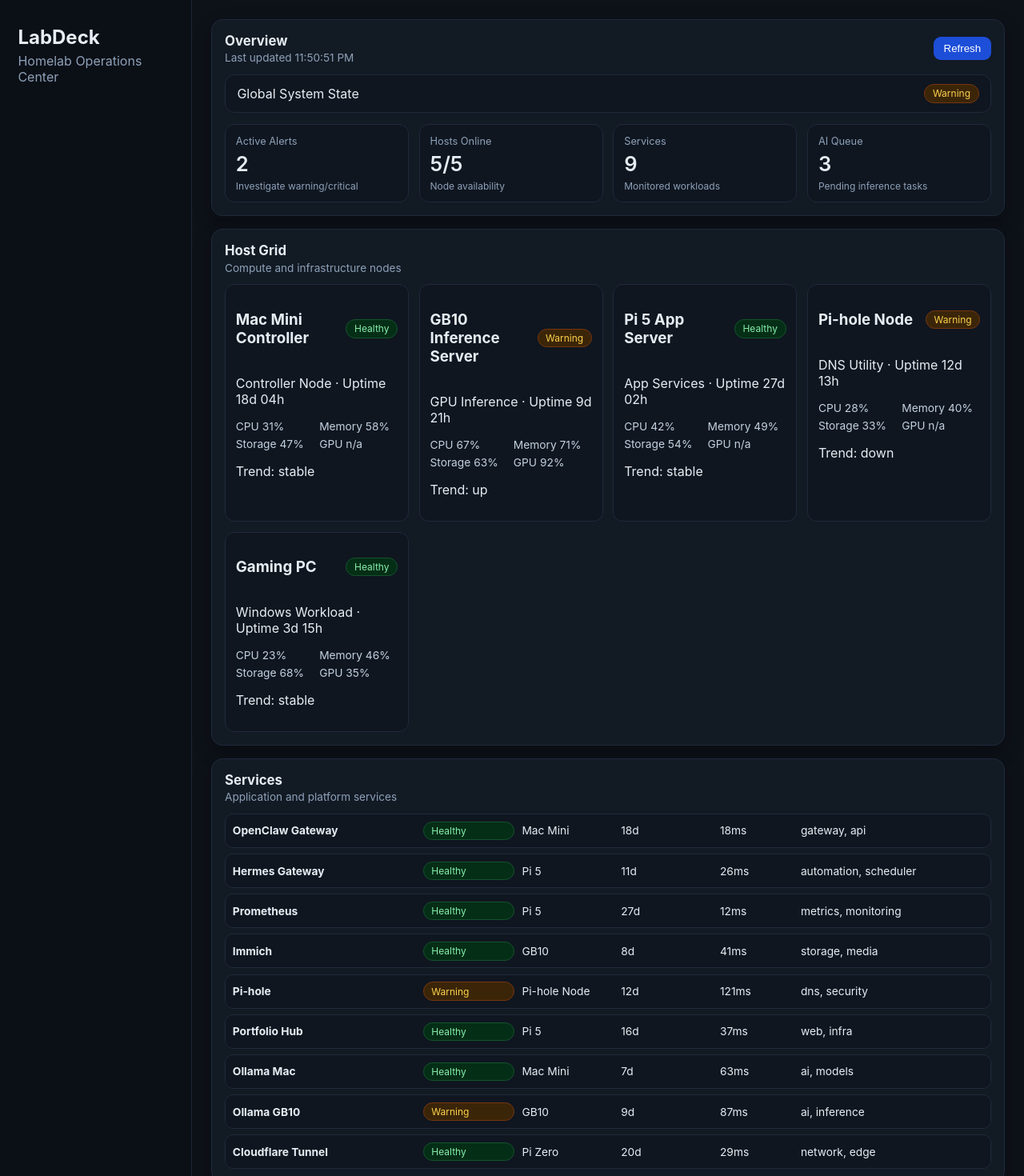
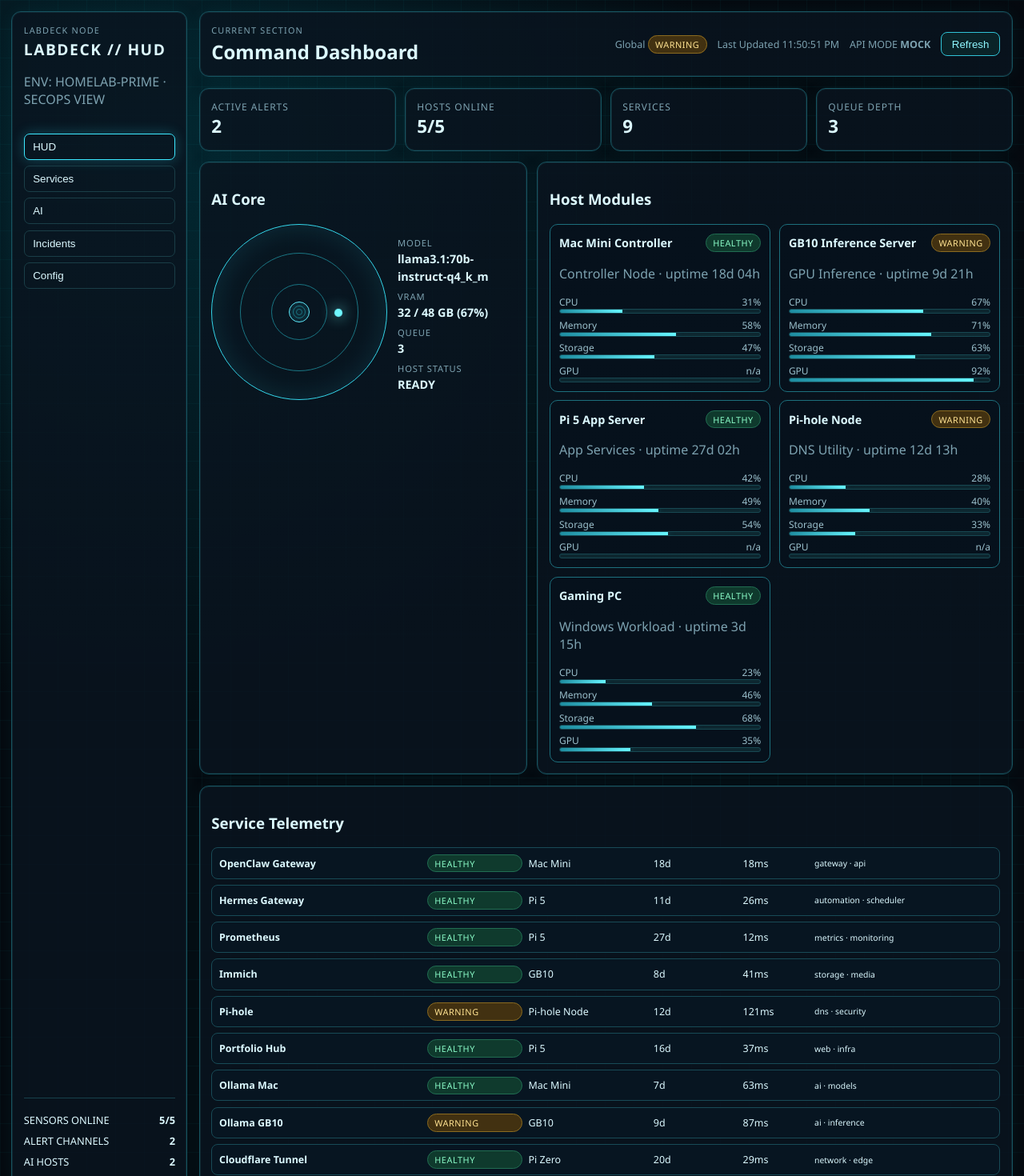
Before and after one commit to ndietrichj/labdeck, a React (Vite) app: page / in a window 1280 px wide. Shown: the top 1470 px of the page at 80% size. Built offline with nearby package versions, Linux system fonts and the light colour scheme.

Commit message:
Restyle dashboard into cyberpunk HUD layout

```diff
--- a/src/layouts/AppLayout.tsx
+++ b/src/layouts/AppLayout.tsx
@@ -1,13 +1,5 @@
 import type { ReactNode } from 'react';
 
 export function AppLayout({ children }: { children: ReactNode }) {
-  return (
-    <div className="app-shell">
-      <aside className="sidebar">
-        <h1>LabDeck</h1>
-        <p>Homelab Operations Center</p>
-      </aside>
-      <main className="main-content">{children}</main>
-    </div>
-  );
+  return <main className="main-content">{children}</main>;
 }
--- a/src/lib/api.ts
+++ b/src/lib/api.ts
@@ -2,7 +2,7 @@ import { mockDashboardData } from '../data/mockDashboardData';
 import type { DashboardData } from '../types/dashboard';
 
 const MOCK_MODE = true;
-const BACKEND_BASE_URL = 'http://10.0.0.220:8787/api';
+const BACKEND_BASE_URL = 'http://localhost:8787/api';
 
 const delay = (ms: number) => new Promise((resolve) => setTimeout(resolve, ms));
 
--- a/src/pages/DashboardPage.tsx
+++ b/src/pages/DashboardPage.tsx
@@ -1,77 +1,125 @@
-import { MetricCard } from '../components/MetricCard';
-import { SectionHeader } from '../components/SectionHeader';
 import { StatusBadge } from '../components/StatusBadge';
 import { useDashboardData } from '../hooks/useDashboardData';
+
+const navItems = ['HUD', 'Services', 'AI', 'Incidents', 'Config'];
+
+function Meter({ label, value }: { label: string; value?: number }) {
+  const safeValue = value ?? 0;
+  return (
+    <div className="hud-meter">
+      <div className="hud-meter-head"><span>{label}</span><span>{value === undefined ? 'n/a' : `${safeValue}%`}</span></div>
+      <div className="hud-meter-track"><i style={{ width: `${Math.min(safeValue, 100)}%` }} /></div>
+    </div>
+  );
+}
 
 export function DashboardPage() {
   const { data, loading, refresh } = useDashboardData();
 
-  if (loading && !data) {
-    return <div className="panel">Loading operations telemetry…</div>;
-  }
-
-  if (!data) {
-    return <div className="panel">No dashboard data available.</div>;
-  }
+  if (loading && !data) return <div className="loading-screen">Loading telemetry link…</div>;
+  if (!data) return <div className="loading-screen">No dashboard data available.</div>;
 
   const onlineHosts = data.hosts.filter((host) => host.status !== 'critical').length;
+  const totalVramPct = Math.round((data.ai.vramUsedGb / data.ai.vramTotalGb) * 100);
 
   return (
-    <div className="dashboard-grid">
-      <section className="panel overview">
-        <SectionHeader
-          title="Overview"
-          subtitle={`Last updated ${new Date(data.updatedAt).toLocaleTimeString()}`}
-          action={<button className="refresh-btn" onClick={refresh}>Refresh</button>}
-        />
-        <div className="overview-banner">
-          <span>Global System State</span>
-          <StatusBadge status={data.overallStatus} />
+    <div className="hud-shell">
+      <aside className="hud-sidebar hud-panel">
+        <div>
+          <p className="eyebrow">LabDeck Node</p>
+          <h1>LABDECK // HUD</h1>
+          <p className="muted">ENV: HOMELAB-PRIME · SECOPS VIEW</p>
         </div>
-        <div className="metrics-grid">
-          <MetricCard label="Active Alerts" value={data.activeAlerts} subtext="Investigate warning/critical" />
-          <MetricCard label="Hosts Online" value={`${onlineHosts}/${data.hosts.length}`} subtext="Node availability" />
-          <MetricCard label="Services" value={data.services.length} subtext="Monitored workloads" />
-          <MetricCard label="AI Queue" value={data.ai.queueDepth} subtext="Pending inference tasks" />
+        <nav className="hud-nav">
+          {navItems.map((item, index) => (
+            <button key={item} className={index === 0 ? 'active' : ''}>{item}</button>
+          ))}
+        </nav>
+        <div className="hud-sidebar-summary">
+          <p>SENSORS ONLINE <strong>{onlineHosts}/{data.hosts.length}</strong></p>
+          <p>ALERT CHANNELS <strong>{data.activeAlerts}</strong></p>
+          <p>AI HOSTS <strong>{data.ai.availableHosts.length}</strong></p>
         </div>
+      </aside>
+
+      <main className="hud-main">
+        <header className="top-bar hud-panel">
+          <div>
+            <p className="eyebrow">Current Section</p>
+            <h2>Command Dashboard</h2>
+          </div>
+          <div className="top-meta">
+            <span>Global <StatusBadge status={data.overallStatus} /></span>
+            <span>Last Updated {new Date(data.updatedAt).toLocaleTimeString()}</span>
+            <span>API MODE <strong>MOCK</strong></span>
+            <button className="refresh-btn" onClick={refresh}>Refresh</button>
+          </div>
+        </header>
+
+        <section className="overview-strip">
+          <article className="hud-panel stat"><p>Active Alerts</p><strong>{data.activeAlerts}</strong></article>
+          <article className="hud-panel stat"><p>Hosts Online</p><strong>{onlineHosts}/{data.hosts.length}</strong></article>
+          <article className="hud-panel stat"><p>Services</p><strong>{data.services.length}</strong></article>
+          <article className="hud-panel stat"><p>Queue Depth</p><strong>{data.ai.queueDepth}</strong></article>
         </section>
 
-      <section className="panel">
-        <SectionHeader title="Host Grid" subtitle="Compute and infrastructure nodes" />
+        <section className="center-grid">
+          <article className="hud-panel ai-core">
+            <h3>AI Core</h3>
+            <div className="radar-wrap">
+              <div className="radar-ring"><div className="radar-ring inner" /><div className="pulse-dot" /></div>
+              <div className="ai-readout">
+                <p>MODEL</p><strong>{data.ai.activeModel}</strong>
+                <p>VRAM</p><strong>{data.ai.vramUsedGb} / {data.ai.vramTotalGb} GB ({totalVramPct}%)</strong>
+                <p>QUEUE</p><strong>{data.ai.queueDepth}</strong>
+                <p>HOST STATUS</p><strong>{data.ai.inferenceAvailable ? 'READY' : 'OFFLINE'}</strong>
+              </div>
+            </div>
+          </article>
+
+          <article className="hud-panel">
+            <h3>Host Modules</h3>
             <div className="host-grid">
               {data.hosts.map((host) => (
-            <article className="host-card" key={host.id}>
-              <div className="host-top"><h3>{host.name}</h3><StatusBadge status={host.status} /></div>
-              <p>{host.role} · Uptime {host.uptime}</p>
-              <div className="usage-grid">
-                <span>CPU {host.cpu}%</span><span>Memory {host.memory}%</span><span>Storage {host.storage}%</span>
-                {host.gpu !== undefined ? <span>GPU {host.gpu}%</span> : <span>GPU n/a</span>}
+                <div className="host-card" key={host.id}>
+                  <div className="host-top"><h4>{host.name}</h4><StatusBadge status={host.status} /></div>
+                  <p className="muted">{host.role} · uptime {host.uptime}</p>
+                  <Meter label="CPU" value={host.cpu} />
+                  <Meter label="Memory" value={host.memory} />
+                  <Meter label="Storage" value={host.storage} />
+                  <Meter label="GPU" value={host.gpu} />
                 </div>
-              <p className="trend">Trend: {host.trend}</p>
+              ))}
+            </div>
           </article>
+        </section>
+
+        <section className="hud-panel">
+          <h3>Service Telemetry</h3>
+          <div className="service-rows">
+            {data.services.map((service) => (
+              <div key={service.id} className="service-row">
+                <strong>{service.name}</strong>
+                <StatusBadge status={service.status} />
+                <span>{service.host}</span>
+                <span>{service.uptime}</span>
+                <span>{service.latencyMs}ms</span>
+                <small>{service.tags.join(' · ')}</small>
+              </div>
             ))}
           </div>
         </section>
+      </main>
 
-      <section className="panel">
-        <SectionHeader title="Services" subtitle="Application and platform services" />
-        <div className="table-like">
-          {data.services.map((service) => <div key={service.id} className="row"><strong>{service.name}</strong><StatusBadge status={service.status} /><span>{service.host}</span><span>{service.uptime}</span><span>{service.latencyMs}ms</span><span>{service.tags.join(', ')}</span></div>)}
-        </div>
-      </section>
-
-      <section className="panel two-col">
-        <div>
-          <SectionHeader title="AI Infrastructure" subtitle="Inference and model serving" />
-          <p>Hosts: {data.ai.availableHosts.join(', ')}</p><p>Active Model: {data.ai.activeModel}</p>
-          <p>VRAM: {data.ai.vramUsedGb}GB / {data.ai.vramTotalGb}GB</p><p>Queue Depth: {data.ai.queueDepth}</p>
-          <p>Availability: {data.ai.inferenceAvailable ? 'Ready' : 'Unavailable'}</p>
-        </div>
-        <div>
-          <SectionHeader title="Incident Feed" subtitle="Recent operational activity" />
-          {data.incidents.length === 0 ? <p>No incidents in the last hour.</p> : data.incidents.map((incident) => <div key={incident.id} className="incident"><StatusBadge status={incident.status} /><span>{incident.message}</span><small>{incident.time}</small></div>)}
-        </div>
-      </section>
+      <aside className="hud-rail hud-panel">
+        <h3>Incident / Event Feed</h3>
+        {data.incidents.map((incident) => (
+          <article key={incident.id} className="incident-item">
+            <div className="incident-head"><StatusBadge status={incident.status} /><span>{incident.time}</span></div>
+            <p>{incident.message}</p>
+          </article>
+        ))}
+      </aside>
     </div>
   );
 }
--- a/src/styles/global.css
+++ b/src/styles/global.css
@@ -1,36 +1,89 @@
-:root { color-scheme: dark; font-family: Inter, Segoe UI, sans-serif; }
-body { margin: 0; background: #0d1118; color: #e6edf3; }
-* { box-sizing: border-box; transition: all .2s ease; }
-.app-shell { display: grid; grid-template-columns: 240px 1fr; min-height: 100vh; }
-.sidebar { padding: 2rem 1.4rem; border-right: 1px solid #1d2736; background: #0b0f16; }
-.sidebar h1 { margin: 0 0 .3rem; }
-.sidebar p { color: #8ea1b8; margin: 0; }
-.main-content { padding: 1.5rem; }
-.dashboard-grid { display: grid; gap: 1rem; }
-.panel { background: #121a24; border: 1px solid #1f2a3a; border-radius: 14px; padding: 1rem; box-shadow: 0 8px 24px rgba(0,0,0,.2); }
-.section-header { display: flex; justify-content: space-between; align-items: center; margin-bottom: .8rem; }
-.section-header h2 { margin: 0; font-size: 1.05rem; }
-.section-header p { margin: .2rem 0 0; color: #8ea1b8; font-size: .85rem; }
-.refresh-btn { background: #1d4ed8; border: 0; color: white; border-radius: 9px; padding: .45rem .8rem; cursor: pointer; }
-.refresh-btn:hover { filter: brightness(1.1); }
-.metrics-grid { display: grid; grid-template-columns: repeat(auto-fit,minmax(170px,1fr)); gap: .8rem; margin-top: .9rem; }
-.metric-card { background: #0f1620; border: 1px solid #1f2a3a; padding: .8rem; border-radius: 12px; }
-.metric-label { color: #8ea1b8; margin: 0; font-size: .8rem; }
-.metric-value { margin: .3rem 0; font-size: 1.6rem; font-weight: 600; }
-.metric-subtext { margin: 0; color: #8ea1b8; font-size: .75rem; }
-.status-badge { border-radius: 999px; padding: .2rem .6rem; font-size: .75rem; border: 1px solid; }
-.status-healthy { color: #86efac; border-color: #14532d; background: #052e16; }
-.status-warning { color: #fcd34d; border-color: #78350f; background: #3b2508; }
-.status-critical { color: #fca5a5; border-color: #7f1d1d; background: #450a0a; }
-.status-unknown { color: #cbd5e1; border-color: #334155; background: #1e293b; }
-.overview-banner { display:flex; justify-content:space-between; align-items:center; padding:.7rem .9rem; background:#0f1620; border:1px solid #1f2a3a; border-radius:12px; }
-.host-grid { display:grid; grid-template-columns:repeat(auto-fit,minmax(220px,1fr)); gap:.8rem; }
-.host-card { background:#0f1620; border:1px solid #1f2a3a; padding:.8rem; border-radius:12px; }
-.host-card:hover, .row:hover { border-color:#35517b; }
-.host-top { display:flex; justify-content:space-between; align-items:center; gap:.5rem; }
-.usage-grid { display:grid; grid-template-columns:repeat(2,1fr); gap:.4rem; font-size:.86rem; color:#c3d1df; }
-.table-like { display:grid; gap:.45rem; }
-.row { display:grid; grid-template-columns:2fr 1fr 1fr 1fr .8fr 2fr; align-items:center; gap:.6rem; padding:.55rem; background:#0f1620; border:1px solid #1f2a3a; border-radius:10px; font-size:.86rem; }
-.two-col { display:grid; grid-template-columns:1fr 1fr; gap:1rem; }
-.incident { display:grid; grid-template-columns:auto 1fr auto; gap:.6rem; align-items:center; padding:.5rem 0; border-bottom:1px solid #1b2533; }
-@media (max-width: 980px) { .app-shell{grid-template-columns:1fr;} .sidebar{display:none;} .two-col{grid-template-columns:1fr;} .row{grid-template-columns:1.5fr 1fr 1fr 1fr;} }
+:root {
+  color-scheme: dark;
+  font-family: 'Segoe UI', Inter, 'SF Pro Text', Roboto, sans-serif;
+  --bg: #05090f;
+  --panel: #091420cc;
+  --line: #1f8397;
+  --text: #dcf9ff;
+  --muted: #7da2b0;
+  --glow: rgba(49, 230, 255, 0.26);
+}
+
+* { box-sizing: border-box; }
+body {
+  margin: 0;
+  color: var(--text);
+  background:
+    linear-gradient(rgba(0, 255, 255, 0.03) 1px, transparent 1px),
+    linear-gradient(90deg, rgba(0, 255, 255, 0.03) 1px, transparent 1px),
+    radial-gradient(circle at 15% 10%, rgba(0, 190, 220, 0.15), transparent 35%),
+    var(--bg);
+  background-size: 36px 36px, 36px 36px, auto, auto;
+}
+body::after { content: ''; position: fixed; inset: 0; pointer-events: none; background: repeating-linear-gradient(0deg, transparent 0, transparent 3px, rgba(255,255,255,0.02) 4px); opacity: .35; }
+
+.main-content { padding: 0; }
+.loading-screen { margin: 1.5rem; border: 1px solid var(--line); padding: 1rem; border-radius: 10px; background: #091420; }
+.hud-shell { display: grid; grid-template-columns: 250px minmax(0, 1fr) 320px; gap: .9rem; padding: .9rem; min-height: 100vh; }
+.hud-panel { background: var(--panel); border: 1px solid color-mix(in srgb, var(--line) 45%, #0f2c33); box-shadow: inset 0 0 0 1px rgba(113, 247, 255, 0.08), 0 0 25px rgba(0, 255, 255, 0.05); border-radius: 12px; }
+.eyebrow { color: var(--muted); letter-spacing: .11em; font-size: .68rem; text-transform: uppercase; margin: 0; }
+.muted { color: var(--muted); }
+
+.hud-sidebar { padding: 1rem; display:flex; flex-direction:column; gap: 1rem; }
+.hud-sidebar h1 { margin: .2rem 0; font-size: 1.2rem; letter-spacing: .08em; }
+.hud-nav { display: grid; gap: .45rem; }
+.hud-nav button { text-align:left; background: transparent; color: var(--text); border: 1px solid #1a3e47; border-radius: 7px; padding: .5rem .65rem; cursor:pointer; }
+.hud-nav button.active, .hud-nav button:hover { border-color: #3ce8ff; box-shadow: 0 0 16px var(--glow); }
+.hud-sidebar-summary { margin-top: auto; border-top: 1px solid #17414c; padding-top: .65rem; font-size: .8rem; }
+.hud-sidebar-summary p { display:flex; justify-content:space-between; margin: .5rem 0; }
+
+.hud-main { display: grid; gap: .85rem; }
+.top-bar { padding: .8rem 1rem; display:flex; justify-content:space-between; align-items:center; }
+.top-bar h2 { margin: .2rem 0 0; }
+.top-meta { display:flex; align-items:center; gap: .8rem; font-size:.78rem; color:var(--muted); flex-wrap: wrap; }
+.refresh-btn { background:#0a2328; color:#8ff6ff; border:1px solid #30c3d7; border-radius:8px; padding:.4rem .8rem; cursor:pointer; }
+
+.overview-strip { display:grid; grid-template-columns: repeat(4, minmax(0,1fr)); gap: .7rem; }
+.stat { padding: .7rem .9rem; }
+.stat p { margin:0; font-size:.75rem; color:var(--muted); text-transform: uppercase; letter-spacing:.08em; }
+.stat strong { font-size:1.4rem; }
+
+.center-grid { display:grid; grid-template-columns: 1fr 1.45fr; gap: .8rem; }
+.ai-core, .hud-panel { padding: .9rem; }
+.radar-wrap { display:grid; grid-template-columns: 220px 1fr; align-items:center; gap: .8rem; }
+.radar-ring { width: 220px; height:220px; border-radius:50%; border:1px solid #34d7eb; position:relative; box-shadow: inset 0 0 35px rgba(55,227,255,.12); }
+.radar-ring::before, .radar-ring::after { content:''; position:absolute; inset: 16%; border:1px solid #1a7684; border-radius:50%; }
+.radar-ring::after { inset: 34%; }
+.radar-ring.inner { position:absolute; inset: 44%; width:auto; height:auto; border-color:#5eedff; }
+.pulse-dot { width:10px; height:10px; border-radius:50%; background:#70f7ff; position:absolute; top:48%; left:70%; box-shadow:0 0 18px #70f7ff; animation:pulse 1.8s infinite; }
+@keyframes pulse { 0%,100%{ transform:scale(1);} 50%{ transform:scale(1.6);} }
+.ai-readout p { margin:.4rem 0 .1rem; color:var(--muted); font-size:.7rem; letter-spacing:.08em; }
+.ai-readout strong { font-size:.9rem; }
+
+.host-grid { display:grid; grid-template-columns: repeat(2,minmax(0,1fr)); gap:.65rem; }
+.host-card { border: 1px solid #1d6f7d; padding:.7rem; border-radius:10px; background:#06111c; }
+.host-top { display:flex; justify-content:space-between; gap:.5rem; align-items:center; }
+.host-top h4 { margin:.1rem 0; font-size:.9rem; }
+.hud-meter { margin-top:.35rem; }
+.hud-meter-head { display:flex; justify-content:space-between; font-size:.75rem; color:#9bc0cc; }
+.hud-meter-track { height:6px; border-radius:6px; background:#0d2730; border:1px solid #174852; overflow:hidden; }
+.hud-meter-track i { display:block; height:100%; background: linear-gradient(90deg,#1d8ca0,#66f5ff); box-shadow:0 0 12px var(--glow); }
+
+.service-rows { display:grid; gap:.45rem; }
+.service-row { display:grid; grid-template-columns: 1.7fr .8fr 1fr .7fr .55fr 1.5fr; gap:.5rem; font-size:.78rem; border:1px solid #184a56; padding:.45rem .55rem; border-radius:8px; align-items:center; background:#071521; }
+
+.hud-rail { padding:.9rem; }
+.incident-item { border-left:2px solid #2fcde0; padding:.55rem .6rem; margin-bottom:.55rem; background:#071723; }
+.incident-head { display:flex; justify-content:space-between; align-items:center; margin-bottom:.3rem; }
+.incident-item p { margin:0; font-size:.82rem; }
+
+.status-badge { border-radius:999px; padding: .18rem .52rem; font-size: .68rem; border: 1px solid; text-transform: uppercase; letter-spacing:.05em; }
+.status-healthy { color: #8bfcc8; border-color: #216d52; background: #0f3a2d; }
+.status-warning { color: #ffe392; border-color: #8b6b20; background: #423111; }
+.status-critical { color: #ffafb7; border-color: #85333f; background: #3a1118; }
+.status-unknown { color: #c3d7df; border-color: #3f5e69; background: #1a2d34; }
+
+@media (max-width: 1300px) {
+  .hud-shell { grid-template-columns: 220px 1fr; }
+  .hud-rail { grid-column: 1 / -1; }
+}
```
Also changed, not shown: 1 other file (tests, documents, lock files or other folders). Lines whose indentation alone changed are shown as unchanged.
